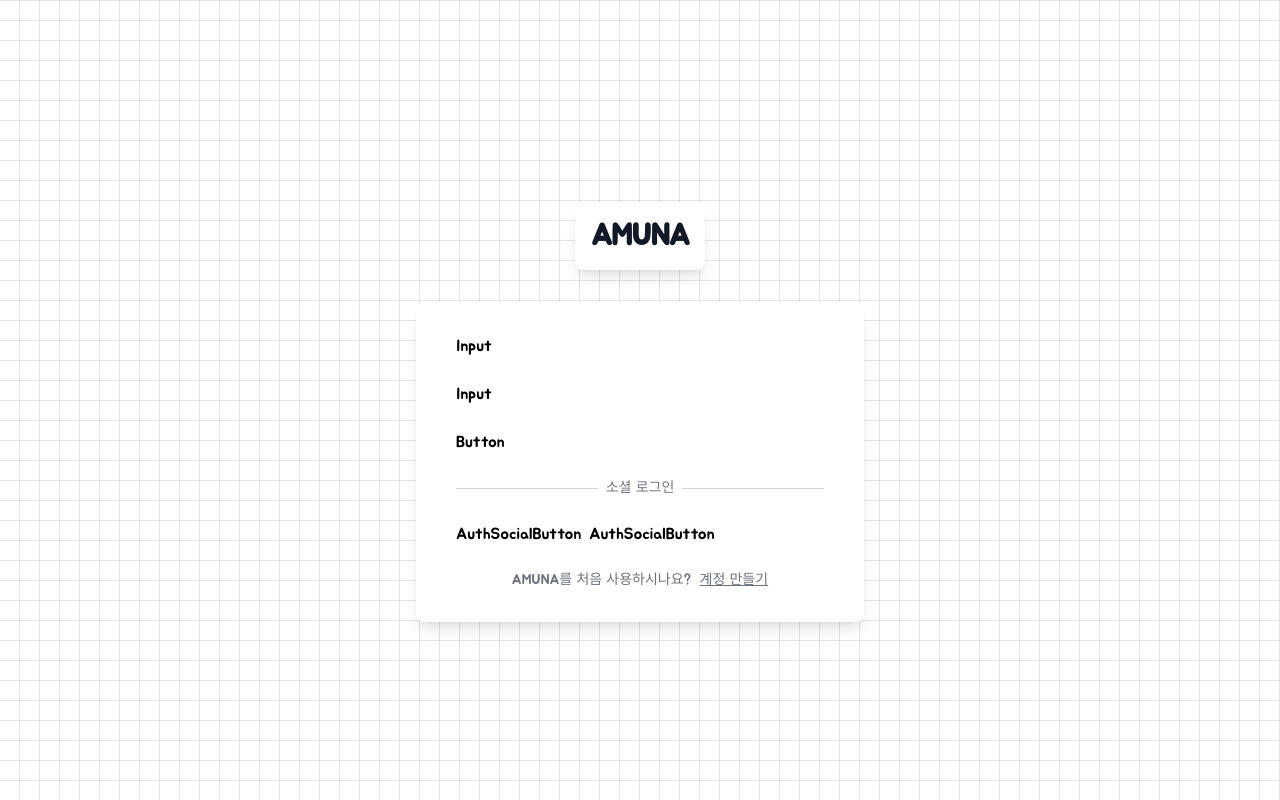
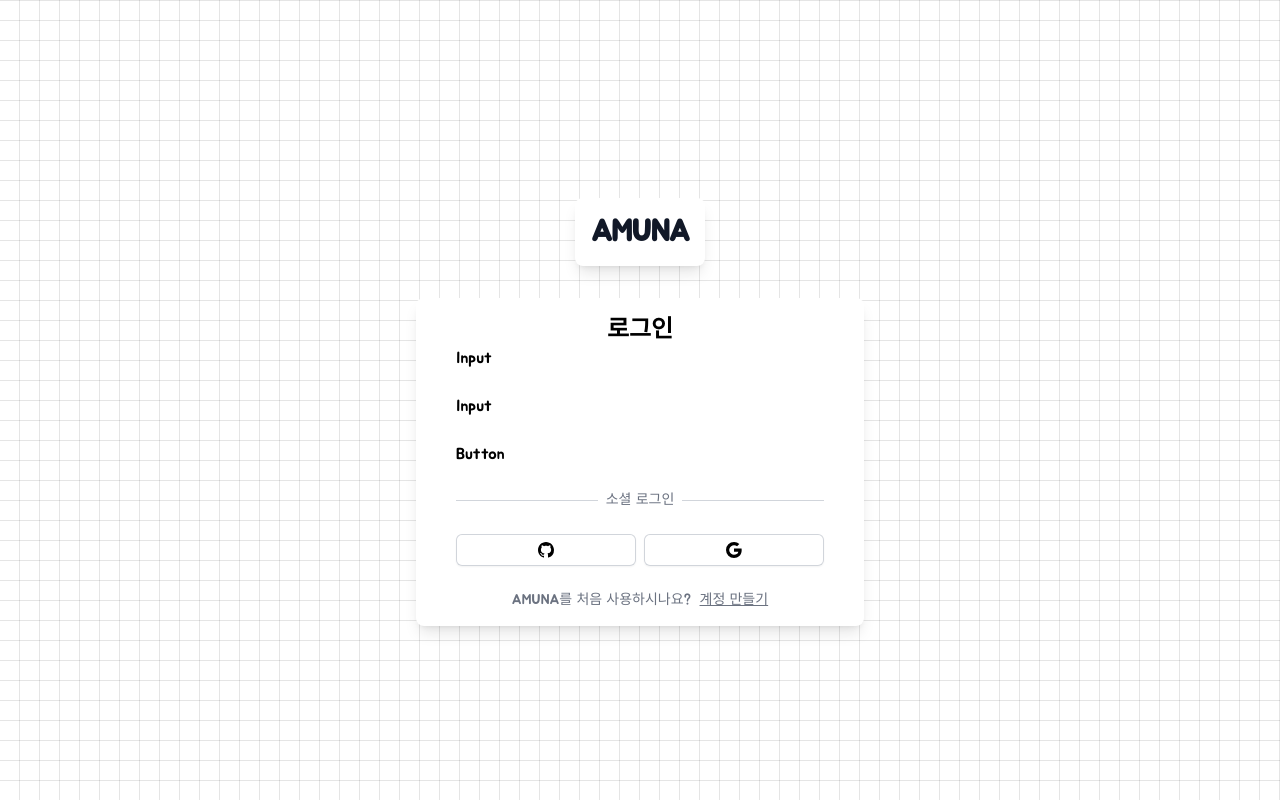
Before and after one commit to dks044/amuna, a Next.js app: page / in a window 1280 px wide. Built offline with nearby package versions, Linux system fonts and the light colour scheme; no server answers.

Commit message:
feat: 버튼 UI 구현

```diff
--- a/src/app/(home)/components/AuthForm.tsx
+++ b/src/app/(home)/components/AuthForm.tsx
@@ -93,7 +93,10 @@
 
   return (
     <div className='mt-8 sm:mx-auto sm:w-full sm:max-w-md'>
-      <div className='px-4 py-8 bg-white shadow-lg sm:rounded-lg sm:px-10'>
+      <div className='px-4 py-4 bg-white shadow-lg sm:rounded-lg sm:px-10'>
+        <div className='text-2xl text-center w-full font-semibold'>
+          {variant === 'REGISTER' ? '회원가입' : '로그인'}
+        </div>
         <form className='space-y-6' onSubmit={handleSubmit(onSubmit)}>
           {variant === 'REGISTER' && (
             <Input
--- a/src/app/(home)/components/AuthSocialButton.tsx
+++ b/src/app/(home)/components/AuthSocialButton.tsx
@@ -1,7 +1,33 @@
+'use client';
 import React from 'react';
+import { IconType } from 'react-icons/lib';
 
-const AuthSocialButton = () => {
-  return <div>AuthSocialButton</div>;
+interface AuthSocialButtonProps {
+  icon: IconType;
+  onClick: () => void;
+}
+
+const AuthSocialButton = ({ icon: Icon, onClick }: AuthSocialButtonProps) => {
+  return (
+    <button
+      type='button'
+      onClick={onClick}
+      className='
+      inline-flex
+      w-full
+      justify-center
+      rounded-md
+      px-4
+      py-2
+      text-grey-500
+      bg-white
+      ring-1 ring-inset ring-gray-300
+      shadow-sm hover:bg-green-50
+      focus:outline-offset-0'
+    >
+      <Icon />
+    </button>
+  );
 };
 
 export default AuthSocialButton;
```
